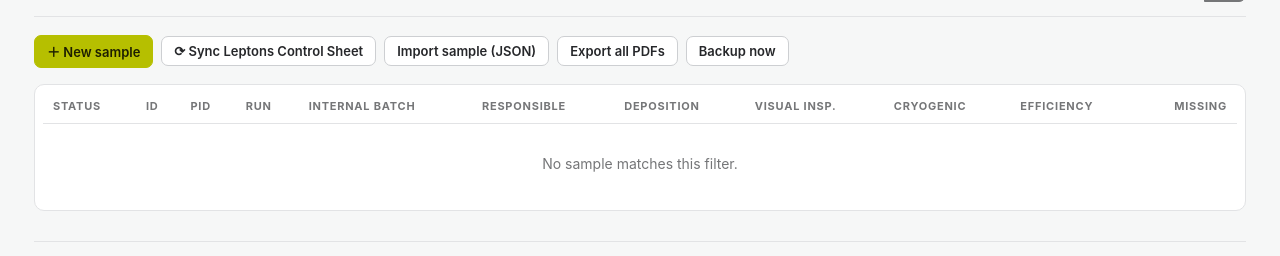
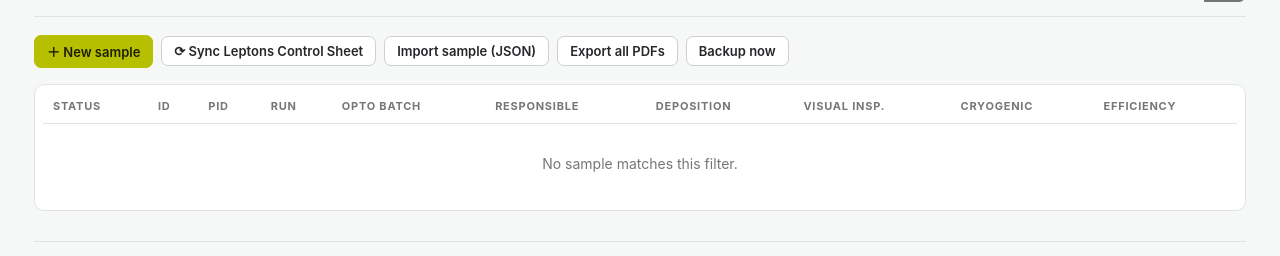
Before and after one commit to lperes-ufrj/LeptonsDUNEControl, a Python web app: template webapp/templates/lista.html in a window 1280 px wide. Shown: the part 169-425 px from the top of the page. Run offline with Jinja, Linux system fonts and the light colour scheme; the template is opened without the code that fills it, so the values that code supplies are empty.

Commit message:
Samples list: show the OPTO batch column and drop the Missing column
The batch column now shows the OPTO batch code (once per sample, internal
lots in the tooltip) instead of the internal lot. The Missing count is
removed; the full list stays on each sample page.

Co-Authored-By: Claude Opus 5.5 <noreply@anthropic.com>

```diff
--- a/webapp/templates/lista.html
+++ b/webapp/templates/lista.html
@@ -41,8 +41,8 @@
   <table class="tabela-tarefas">
     <thead>
       <tr>
-        <th>Status</th><th>ID</th><th>PID</th><th>Run</th><th>Internal batch</th><th>Responsible</th>
-        <th>Deposition</th><th>Visual insp.</th><th>Cryogenic</th><th>Efficiency</th><th class="num">Missing</th>
+        <th>Status</th><th>ID</th><th>PID</th><th>Run</th><th>OPTO batch</th><th>Responsible</th>
+        <th>Deposition</th><th>Visual insp.</th><th>Cryogenic</th><th>Efficiency</th>
       </tr>
     </thead>
     <tbody>
@@ -53,7 +53,9 @@
         <td class="id"><a href="{{ link }}">{{ t.numero or '–' }}</a></td>
         <td class="mono">{{ t.pid or '–' }}</td>
         <td class="mono suave">{{ t.run or '–' }}</td>
-        <td class="mono">{% for l in t.lotes %}{{ l.interno or l.opto }}{% if not loop.last %}, {% endif %}{% else %}<span class="suave">–</span>{% endfor %}</td>
+        {% set optos = t.lotes|map(attribute='opto')|select|unique|list %}
+        {% set internos = t.lotes|map(attribute='interno')|select|list %}
+        <td class="mono"{% if internos %} title="Internal lot(s): {{ internos|join(', ') }}"{% endif %}>{{ optos|join(', ') if optos else '–' }}</td>
         <td>{{ t.responsavel or '–' }}</td>
         <td class="mono">{{ t.data or '–' }}</td>
         <td>
@@ -62,10 +64,9 @@
         </td>
         <td><span class="pill es-{{ t.imersao }}">{{ TXT_ESTADO[t.imersao] }}</span></td>
         <td><span class="pill es-{{ t.eficiencia }}">{{ TXT_ESTADO[t.eficiencia] }}</span></td>
-        <td class="num mono {{ 'suave' if not t.pendencias }}">{{ t.pendencias or '—' }}</td>
       </tr>
       {% else %}
-      <tr><td colspan="11" class="vazio-tabela">No sample matches this filter.</td></tr>
+      <tr><td colspan="10" class="vazio-tabela">No sample matches this filter.</td></tr>
       {% endfor %}
     </tbody>
   </table>
```
